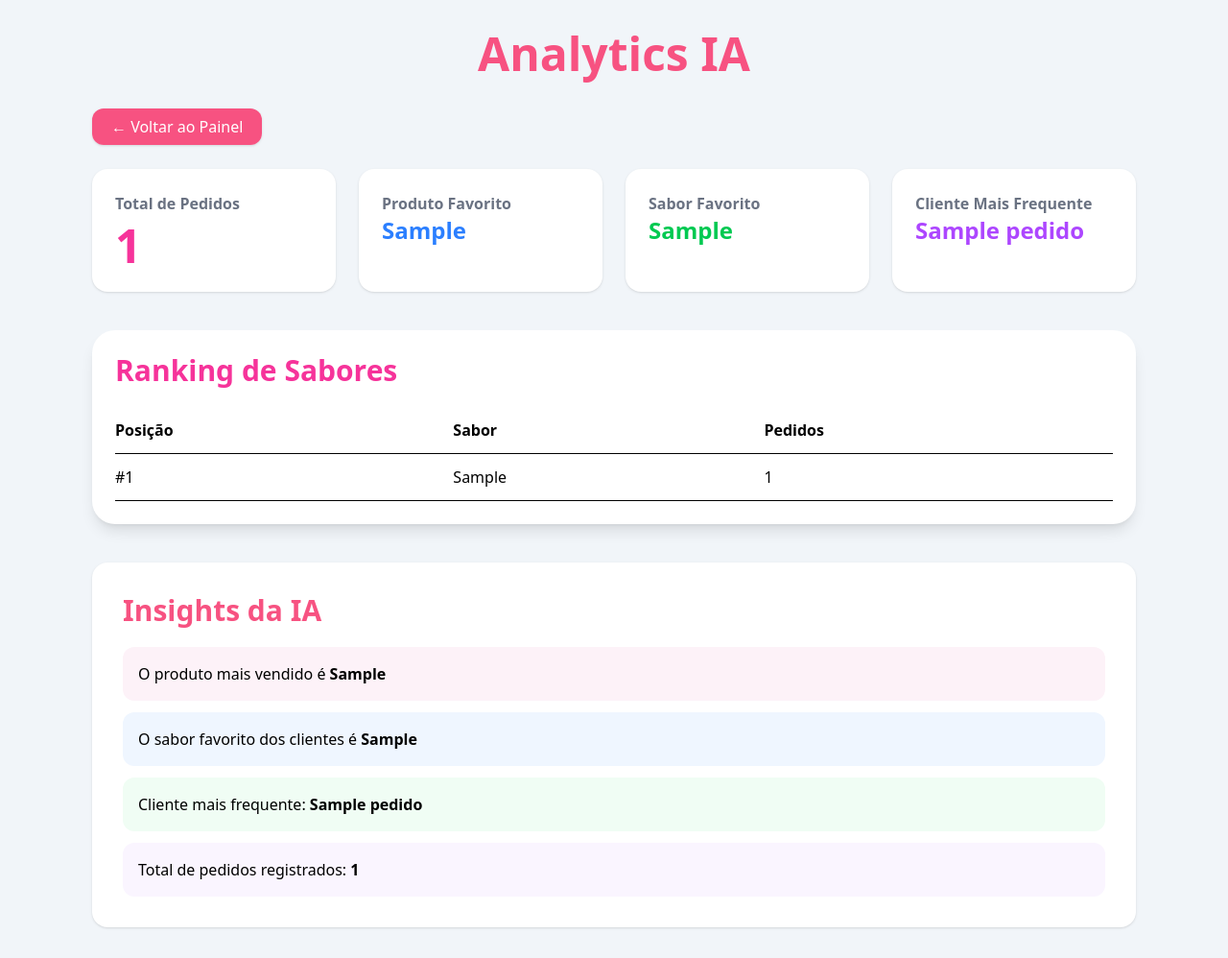
After one commit to DhabiaRamos/landing-page-bomsorvete, a Flask app: page /analytics in a window 1280 px wide. The commit adds this page. Shown: the whole page at 96% size. Run offline with Flask 3, Linux system fonts and the light colour scheme; the visitor is signed in with stand-in values (Sample User, id 1); tables that the repository leaves empty hold one stand-in row (values such as "Sample post"); style sheets or scripts are compiled from the project's sources.

Commit message:
Adição de estatistica no painel admin

```diff
--- a/app.py
+++ b/app.py
@@ -247,6 +247,80 @@ def pedido():
         return jsonify({
             "mensagem": "Erro ao salvar pedido"
         }), 500
+
+# PARTE DE ANALISE
+
+@app.route("/analytics")
+def analytics():
+
+    if not admin_logado():
+        return redirect("/login-admin")
+
+    conexao = sqlite3.connect("database.db")
+    cursor = conexao.cursor()
+
+    # Produto mais vendido
+    cursor.execute("""
+        SELECT categoria, COUNT(*)
+        FROM itens_pedido
+        GROUP BY categoria
+        ORDER BY COUNT(*) DESC
+        LIMIT 1
+    """)
+
+    produto = cursor.fetchone()
+
+    # Sabor mais vendido
+    cursor.execute("""
+        SELECT sabor, COUNT(*)
+        FROM itens_pedido
+        GROUP BY sabor
+        ORDER BY COUNT(*) DESC
+        LIMIT 1
+    """)
+
+    sabor = cursor.fetchone()
+
+    # Ranking completo de sabores
+
+    cursor.execute("""
+        SELECT sabor, COUNT(*)
+        FROM itens_pedido
+        GROUP BY sabor
+        ORDER BY COUNT(*) DESC
+    """)
+
+    ranking_sabores = cursor.fetchall()
+
+    # Cliente mais frequente
+    cursor.execute("""
+        SELECT nome, COUNT(*)
+        FROM pedidos
+        GROUP BY nome
+        ORDER BY COUNT(*) DESC
+        LIMIT 1
+    """)
+
+    cliente = cursor.fetchone()
+
+    # Total de pedidos
+    cursor.execute("""
+        SELECT COUNT(*)
+        FROM pedidos
+    """)
+
+    total_pedidos = cursor.fetchone()[0]
+
+    conexao.close()
+
+    return render_template(
+        "analytics.html",
+        produto=produto,
+        sabor=sabor,
+        cliente=cliente,
+        total_pedidos=total_pedidos,
+        ranking_sabores=ranking_sabores
+    )
 
 # =========================
 # LOGIN ADMIN
--- a/templates/admin.html
+++ b/templates/admin.html
@@ -18,6 +18,11 @@
             <p class="text-slate-100 text-2xl font-bold">
                 BomSorvete
             </p>
+
+            <a href="/analytics"
+            class="bg-indigo-500 text-white px-4 py-2 rounded-lg hover:bg-indigo-600">
+                Analytics IA
+            </a>
         </div>
 
         <div class="flex gap-5">
--- /dev/null
+++ b/templates/analytics.html
@@ -0,0 +1,149 @@
+<!DOCTYPE html>
+<html lang="pt-br">
+
+<head>
+    <meta charset="UTF-8">
+    <title>Analytics IA</title>
+    <link rel="stylesheet"
+          href="{{ url_for('static', filename='output.css') }}">
+</head>
+
+<body class="bg-slate-100 min-h-screen">
+
+<div class="max-w-6xl mx-auto p-8">
+
+    <h1 class="text-5xl font-bold text-center text-[#F75281] mb-10">
+        Analytics IA
+    </h1>
+
+    <div class="mb-8">
+        <a href="/admin"
+        class="bg-[#F75281] text-white px-5 py-2 rounded-xl shadow hover:bg-pink-600 transition">
+            ← Voltar ao Painel
+        </a>
+    </div>
+
+    <div class="grid grid-cols-1 sm:grid-cols-2 lg:grid-cols-4 gap-6 mb-10">
+
+        <div class="bg-white p-6 rounded-2xl shadow">
+            <h2 class="font-bold text-gray-500">
+                Total de Pedidos
+            </h2>
+
+            <p class="text-5xl text-pink-500 font-extrabold mt-2">
+                {{ total_pedidos }}
+            </p>
+        </div>
+
+        <div class="bg-white p-6 rounded-2xl shadow">
+            <h2 class="font-bold text-gray-500">
+                Produto Favorito
+            </h2>
+
+            <p class="text-2xl text-blue-500 font-bold">
+                {{ produto[0] }}
+            </p>
+        </div>
+
+        <div class="bg-white p-6 rounded-2xl shadow">
+            <h2 class="font-bold text-gray-500">
+                Sabor Favorito
+            </h2>
+
+            <p class="text-2xl text-green-500 font-bold">
+                {{ sabor[0] }}
+            </p>
+        </div>
+
+        <div class="bg-white p-6 rounded-2xl shadow">
+            <h2 class="font-bold text-gray-500">
+                Cliente Mais Frequente
+            </h2>
+
+            <p class="text-2xl text-purple-500 font-bold">
+                {{ cliente[0] }}
+            </p>
+        </div>
+
+    </div>
+
+    <div class="bg-white p-6 rounded-3xl shadow-lg hover:shadow-xl transition">
+
+        <h2 class="text-3xl font-bold text-pink-500 mb-5">
+        Ranking de Sabores
+        </h2>
+
+        <table class="w-full">
+
+            <thead>
+                <tr class="border-b">
+                    <th class="text-left py-3">Posição</th>
+                    <th class="text-left py-3">Sabor</th>
+                    <th class="text-left py-3">Pedidos</th>
+                </tr>
+            </thead>
+
+            <tbody>
+
+                {% for sabor in ranking_sabores %}
+
+                <tr class="border-b hover:bg-pink-50">
+
+                    <td class="py-3">
+                        #{{ loop.index }}
+                    </td>
+
+                    <td class="py-3 font-medium">
+                        {{ sabor[0] }}
+                    </td>
+
+                    <td class="py-3">
+                        {{ sabor[1] }}
+                    </td>
+
+                </tr>
+
+                {% endfor %}
+
+            </tbody>
+
+        </table>
+
+    </div>
+
+    <div class="bg-white mt-10 p-8 rounded-2xl shadow">
+
+        <h2 class="text-3xl font-bold text-[#F75281] mb-5">
+            Insights da IA
+        </h2>
+
+        <div class="space-y-3">
+
+            <div class="bg-pink-50 p-4 rounded-xl">
+                O produto mais vendido é
+                <strong>{{ produto[0] }}</strong>
+            </div>
+
+            <div class="bg-blue-50 p-4 rounded-xl">
+                O sabor favorito dos clientes é
+                <strong>{{ sabor[0] }}</strong>
+            </div>
+
+            <div class="bg-green-50 p-4 rounded-xl">
+                Cliente mais frequente:
+                <strong>{{ cliente[0] }}</strong>
+            </div>
+
+            <div class="bg-purple-50 p-4 rounded-xl">
+                Total de pedidos registrados:
+                <strong>{{ total_pedidos }}</strong>
+            </div>
+
+        </div>
+
+    </div>
+
+</div>
+
+</body>
+</html>
```
